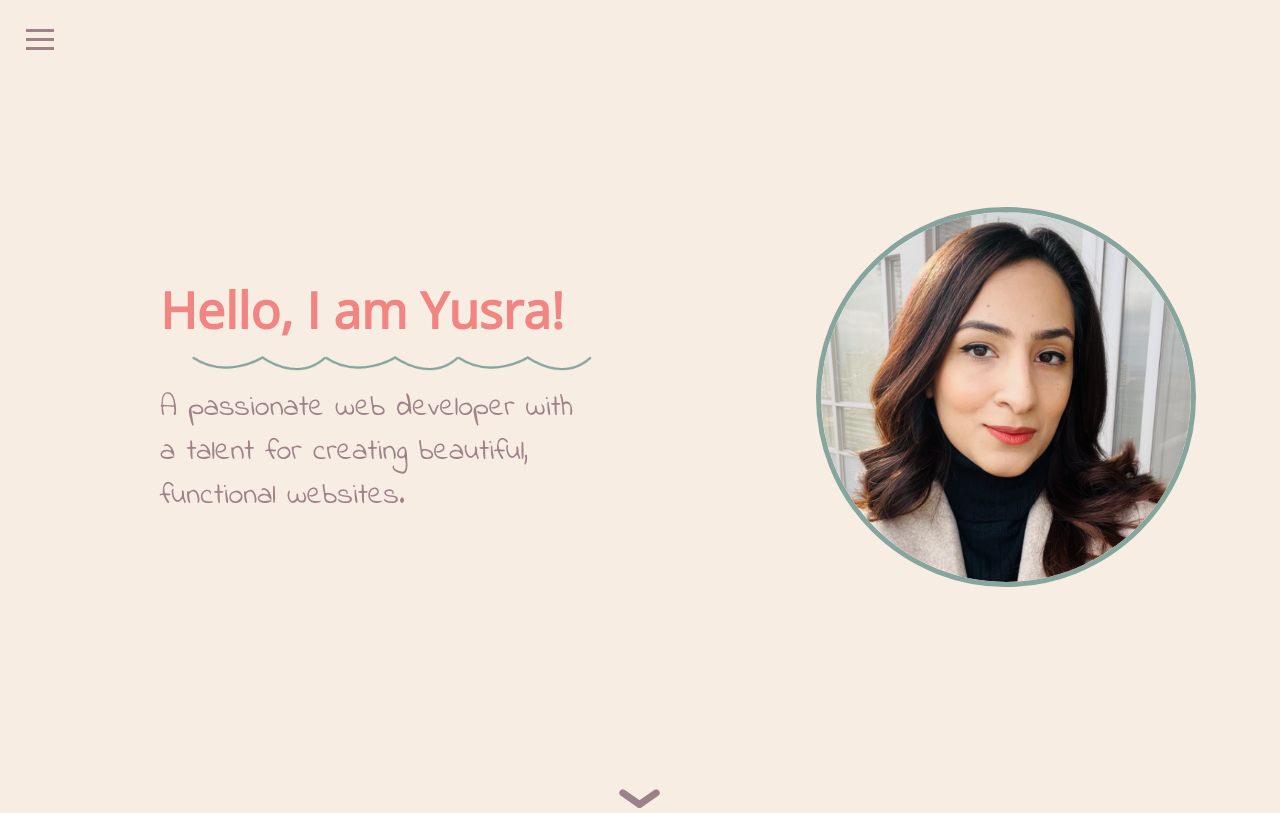
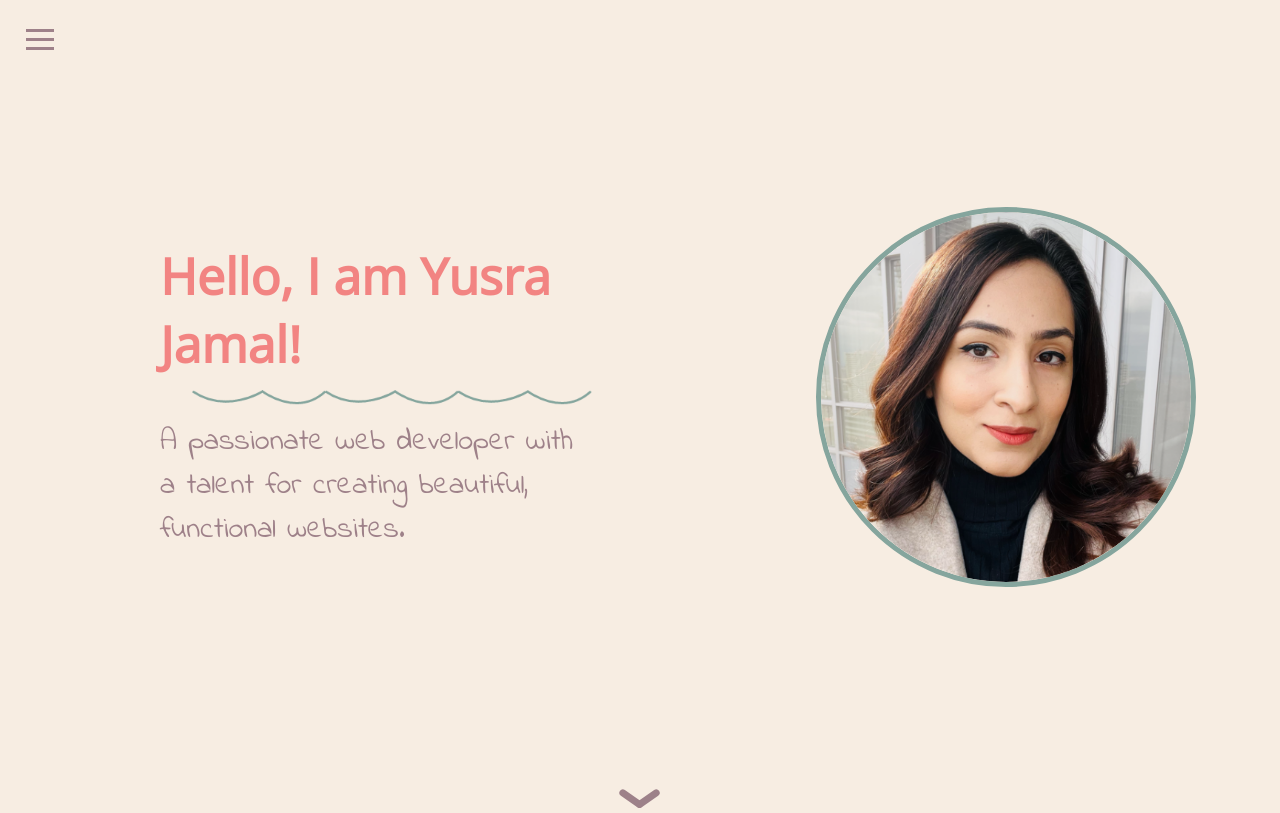
Before and after one commit to yussrar/myportfolio1, a plain HTML site: page index.html in a window 1280 px wide. Shown: the top 813 px of the page. Drawn offline with nearby package versions, Linux system fonts and the light colour scheme.

Commit message:
changed name

```diff
--- a/index.html
+++ b/index.html
@@ -34,7 +34,7 @@
         <section class="home" id="home">
             <div id="desc">
                 <div id="desc-p">
-                    <h1>Hello, I am Yusra!</h1>
+                    <h1>Hello, I am Yusra Jamal!</h1>
                     <img src="images/underline.png" alt="underline">
                     <p>A passionate web developer with a talent for creating beautiful, functional websites.</p>
                 </div>
```
